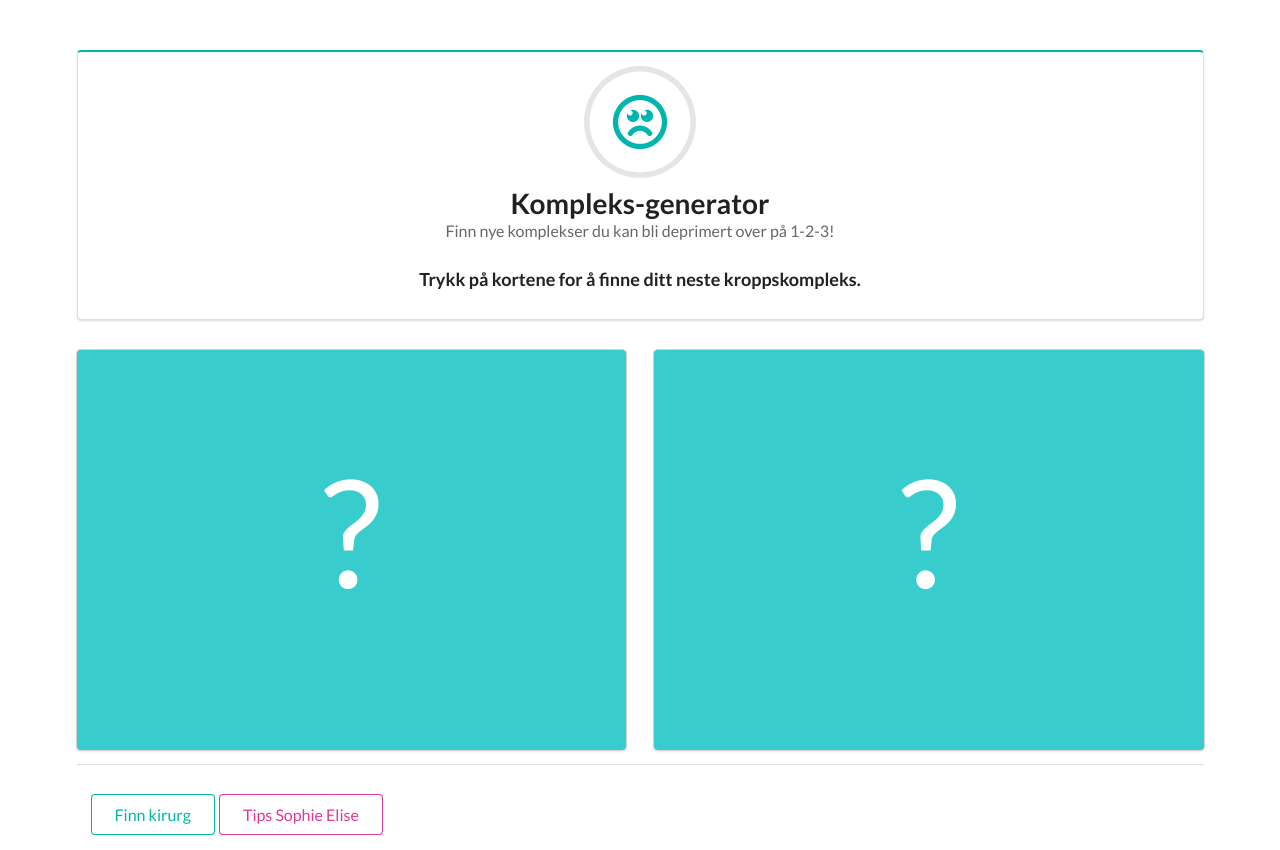
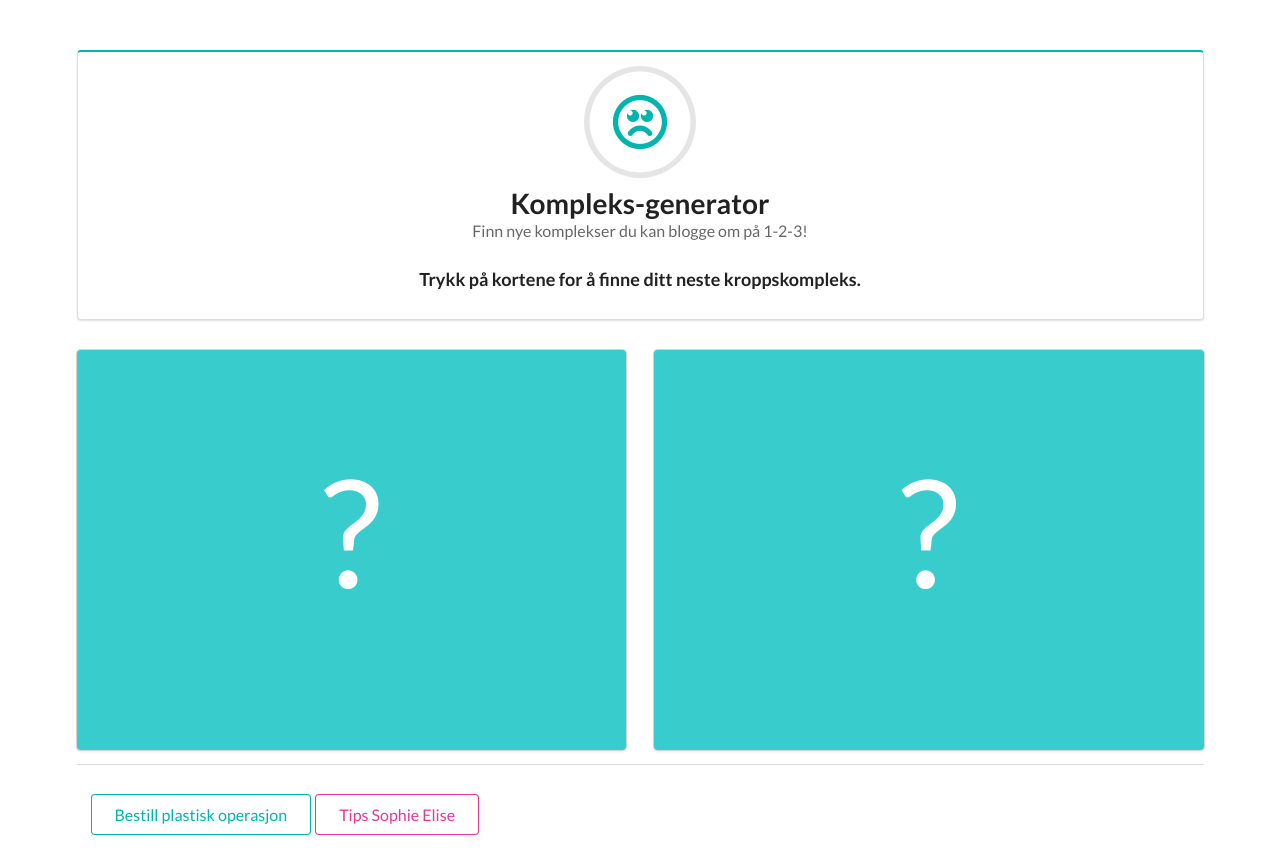
Before and after one commit to dimdal/kompleks-generator, a React (Create React App) app: page / in a window 1280 px wide. Built offline with nearby package versions, Linux system fonts and the light colour scheme.

Commit message:
added fb og tags

```diff
--- a/public/index.html
+++ b/public/index.html
@@ -8,6 +8,17 @@
       content="width=device-width, initial-scale=1, shrink-to-fit=no"
     />
     <meta name="theme-color" content="#000000" />
+    <meta
+      property="og:url"
+      content="http://mariusorvik.com/kompleks-generator/"
+    />
+    <meta property="og:type" content="website" />
+    <meta property="og:title" content="Kroppskompleksgenerator" />
+    <meta
+      property="og:description"
+      content="Sliter du med å toppe manglende hår bak ørene? Trenger du et nytt kompleks du kan syte over i bloggen din?"
+    />
+    <meta property="og:image" content="fb-image.png" />
     <!--
       manifest.json provides metadata used when your web app is installed on a
       user's mobile device or desktop. See https://developers.google.com/web/fundamentals/web-app-manifest/
@@ -26,7 +37,7 @@
       work correctly both with client-side routing and a non-root public URL.
       Learn how to configure a non-root public URL by running `npm run build`.
     -->
-    <title>React App</title>
+    <title>Kroppskompleksgenerator</title>
   </head>
   <body>
     <noscript>You need to enable JavaScript to run this app.</noscript>
--- a/src/components/App.js
+++ b/src/components/App.js
@@ -10,7 +10,7 @@ const App = () => {
           Kompleks-generator
           <div class="sub header">
             <div class="content">
-              Finn nye komplekser du kan bli deprimert over på 1-2-3!
+              Finn nye komplekser du kan blogge om på 1-2-3!
             </div>
           </div>
         </h1>
@@ -22,7 +22,9 @@ const App = () => {
       <div class="ui divider" />
       <div className="ui basic segment action_buttons">
         <a target="_blank" href="https://www.youtube.com/watch?v=qmmB_oWmRDU">
-          <button class="large ui teal basic button">Finn kirurg</button>
+          <button class="large ui teal basic button">
+            Bestill plastisk operasjon
+          </button>
         </a>
         <a target="_blank" href="https://sophieelise.blogg.no/">
           <button class="large ui pink basic button">Tips Sophie Elise</button>
```
Also changed, not shown: public/fb_image.png (added), 1 other file (tests, documents, lock files or other folders).
